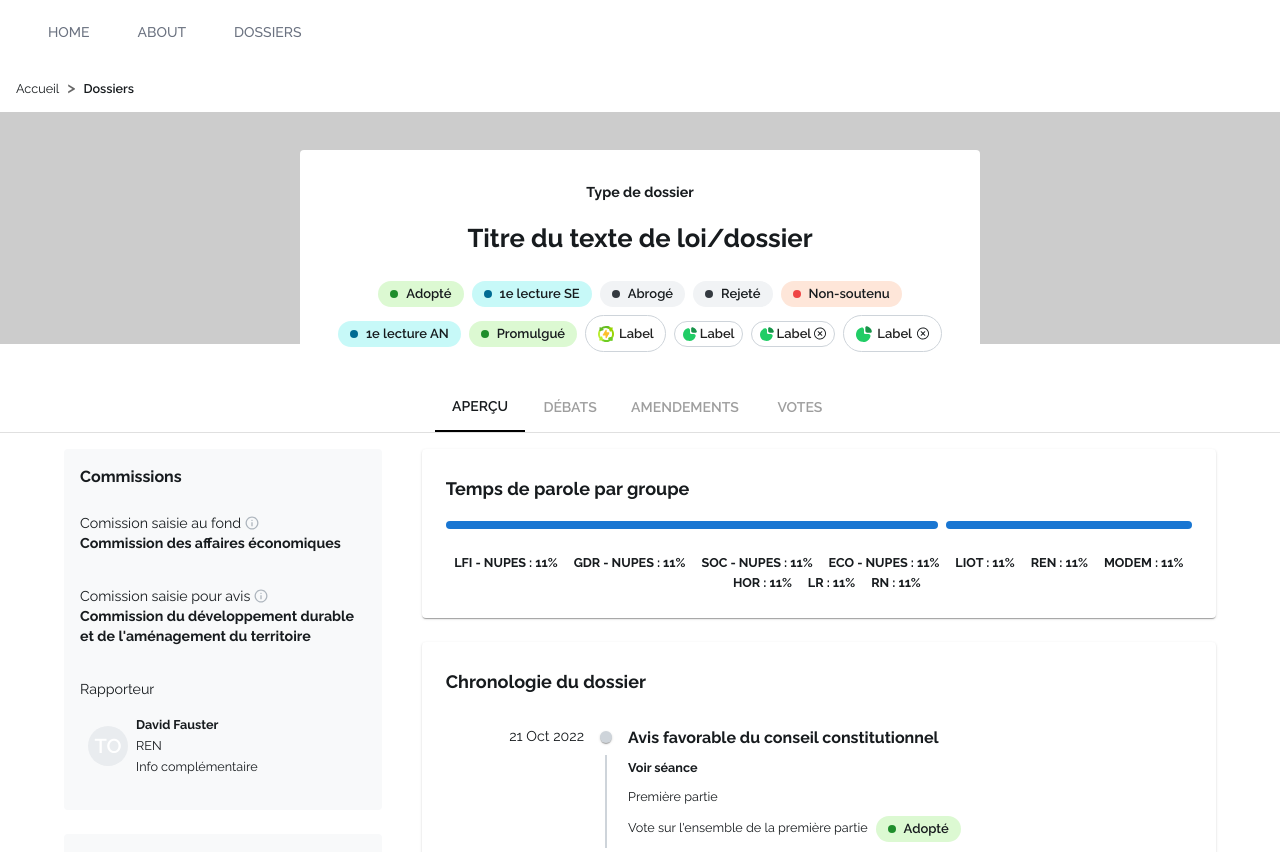
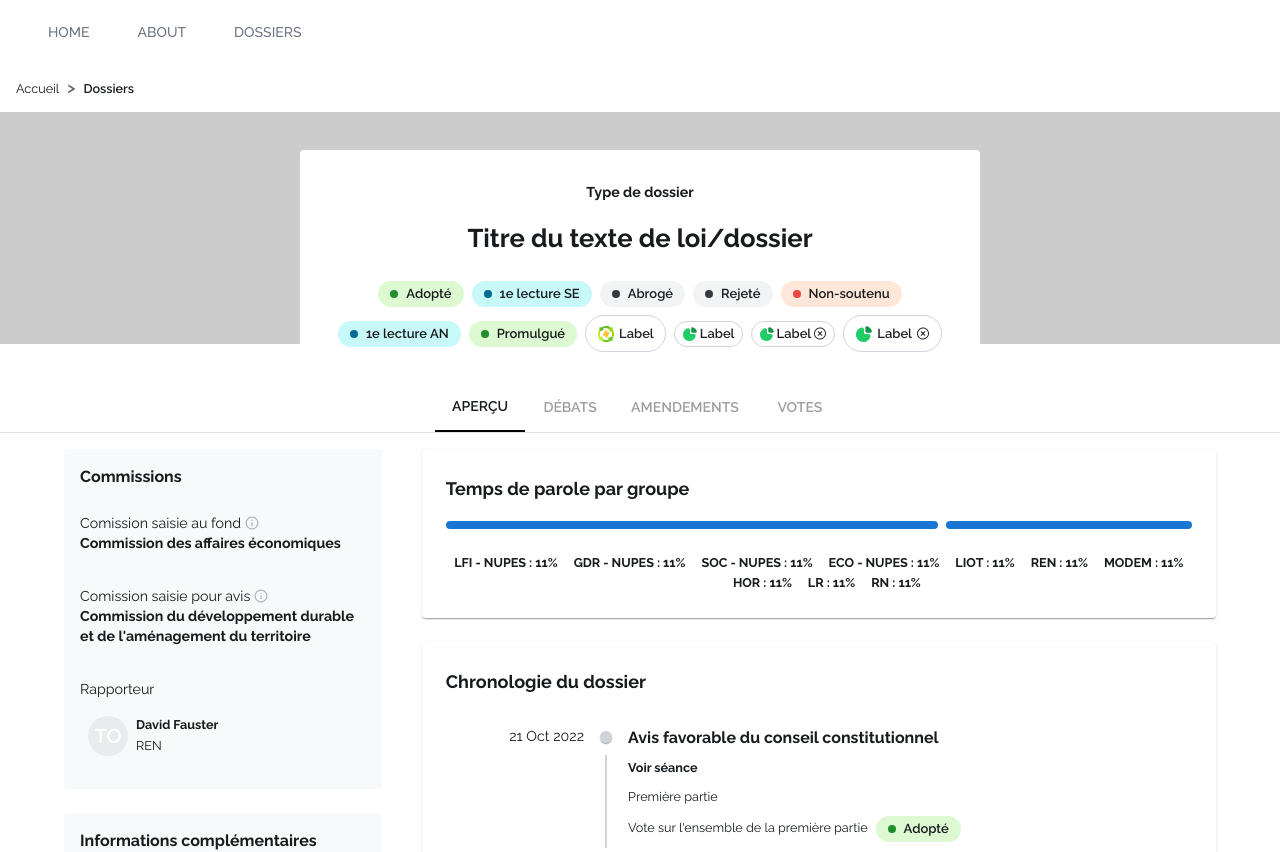
Before and after one commit to regardscitoyens/nosdeputes-front, a Next.js app: page /dossiers/dossier in a window 1280 px wide. Shown: the top 852 px of the page. Built offline with nearby package versions, Linux system fonts and the light colour scheme.

Commit message:
refactor(dossier): DeputyPreview

```diff
--- a/components/folders/DeputyPreview/index.tsx
+++ b/components/folders/DeputyPreview/index.tsx
@@ -27,9 +27,6 @@ const DeputyPreview = () => {
           <Typography variant="caption" fontWeight="light">
             REN
           </Typography>
-          <Typography variant="caption" fontWeight="light">
-            Info complémentaire
-          </Typography>
         </Stack>
       </Stack>
     </Box>
```
